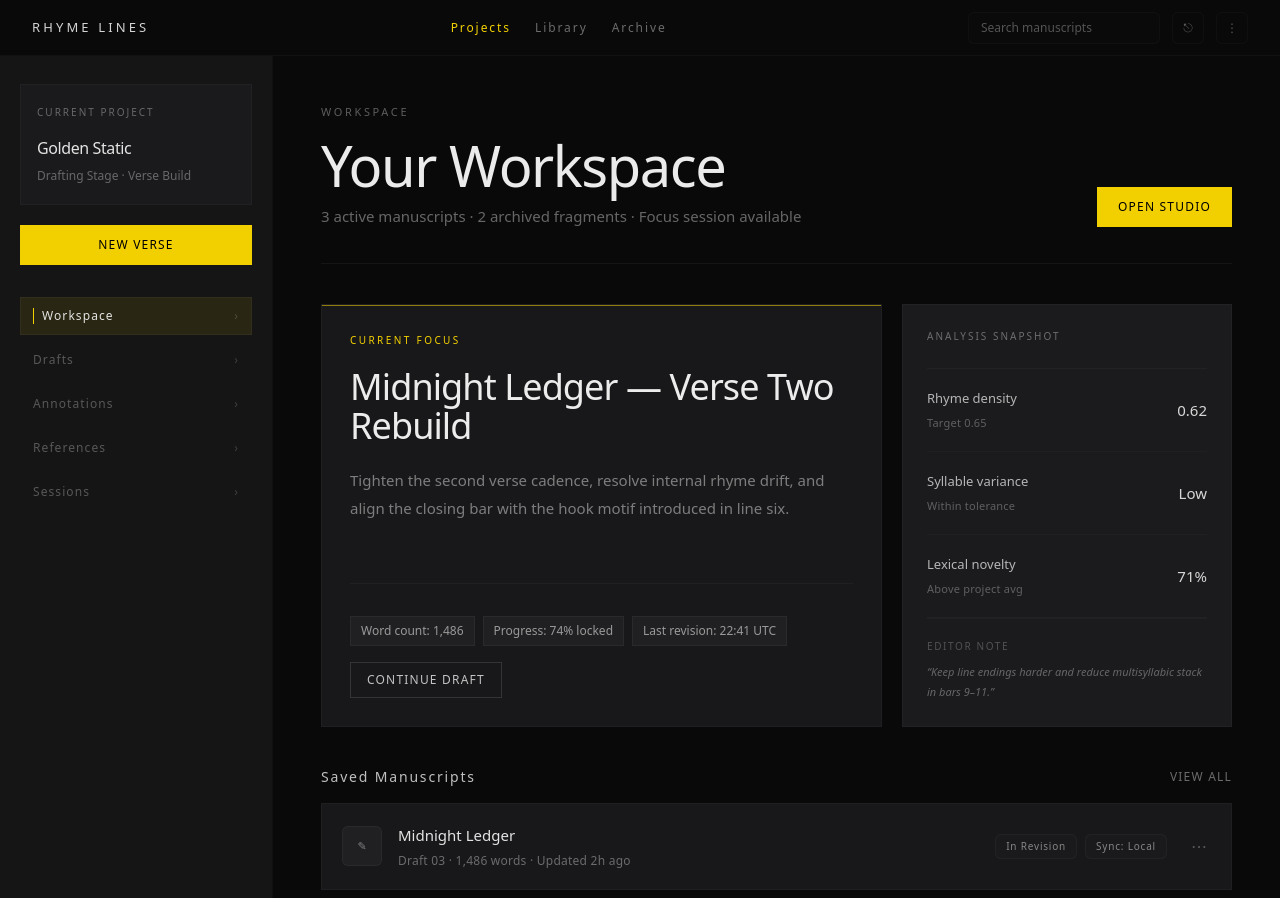
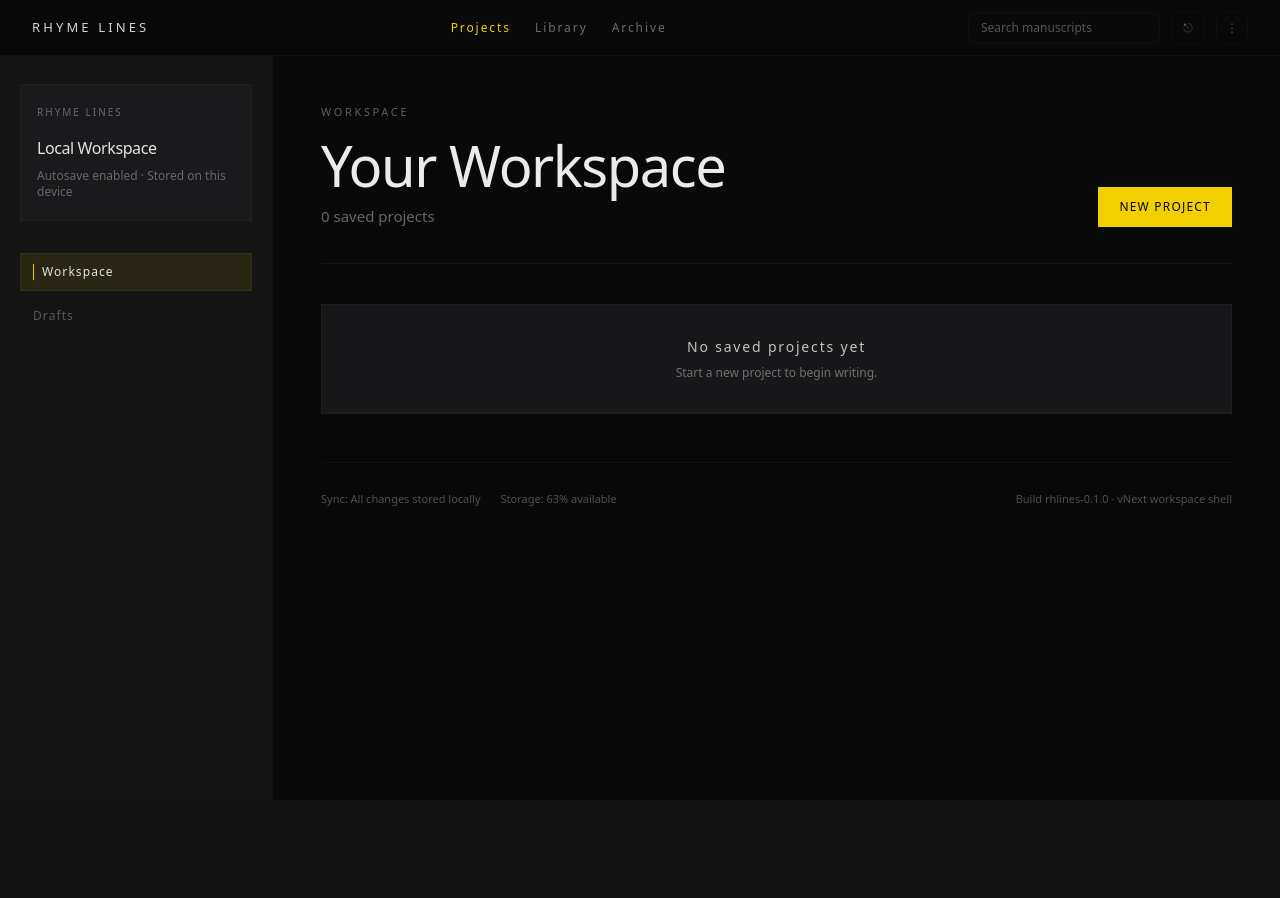
Before and after one commit to ClayTheMisfit/rhyme-lines, a Next.js app: page / in a window 1280 px wide. Shown: the top 898 px of the page. After the commit the page ends 800 px from the top, so only its background shows below. Built offline with nearby package versions, Linux system fonts and the light colour scheme.

Commit message:
Wire dashboard to real local projects and editor routing

```diff
--- a/src/components/EditorLayout.tsx
+++ b/src/components/EditorLayout.tsx
@@ -1,17 +1,20 @@
 'use client'
 
 import { useEffect, useMemo, useState } from 'react'
+import { useSearchParams } from 'next/navigation'
 import { useTabsStore } from '@/store/tabsStore'
 import { shallow } from 'zustand/shallow'
 import TopBar from '@/components/TopBar'
 import EditorShell from '@/components/EditorShell'
 import { Tooltip, TooltipContent, TooltipProvider, TooltipTrigger } from '@/components/ui/tooltip'
+import { getLastOpenProjectId, setLastOpenProjectId } from '@/lib/projects/storage'
 
 const SIDEBAR_COLLAPSED_KEY = 'rhyme-lines:editor-sidebar-collapsed'
 const SIDEBAR_EXPANDED_WIDTH = 232
 const SIDEBAR_COLLAPSED_WIDTH = 52
 
 export default function EditorLayout() {
+  const searchParams = useSearchParams()
   const { tabs, activeTabId, newTab, setActive } = useTabsStore(
     (state) => ({
       tabs: state.tabs,
@@ -57,6 +60,22 @@ export default function EditorLayout() {
     window.addEventListener('keydown', handleSidebarShortcut)
     return () => window.removeEventListener('keydown', handleSidebarShortcut)
   }, [])
+
+  useEffect(() => {
+    const projectFromUrl = searchParams.get('project')
+    const projectId = projectFromUrl || getLastOpenProjectId()
+    if (!projectId) return
+    if (!tabs.some((tab) => tab.id === projectId)) return
+    if (activeTabId !== projectId) {
+      setActive(projectId)
+    }
+  }, [activeTabId, searchParams, setActive, tabs])
+
+  useEffect(() => {
+    if (activeTabId) {
+      setLastOpenProjectId(activeTabId)
+    }
+  }, [activeTabId])
 
   return (
     <div className="flex min-h-screen flex-col bg-[color:var(--rl-shell-bg)] text-[color:var(--rl-shell-text)]">
--- a/src/components/dashboard/dashboard-hero.tsx
+++ b/src/components/dashboard/dashboard-hero.tsx
@@ -1,6 +1,9 @@
-import Link from 'next/link'
+type DashboardHeroProps = {
+  projectCount: number
+  onCreateProject: () => void
+}
 
-export function DashboardHero() {
+export function DashboardHero({ projectCount, onCreateProject }: DashboardHeroProps) {
   return (
     <section className="flex flex-wrap items-start justify-between gap-6 border-b border-white/[0.05] pb-9">
       <div>
@@ -8,15 +11,16 @@ export function DashboardHero() {
         <h1 className="mt-4 text-4xl font-medium tracking-tight text-white/92 sm:text-5xl lg:text-[3.5rem] lg:leading-[1.02]">
           Your Workspace
         </h1>
-        <p className="mt-3 text-sm text-white/38 sm:text-[15px]">3 active manuscripts · 2 archived fragments · Focus session available</p>
+        <p className="mt-3 text-sm text-white/38 sm:text-[15px]">{projectCount} saved project{projectCount === 1 ? '' : 's'}</p>
       </div>
 
-      <Link
-        href="/editor"
+      <button
+        type="button"
+        onClick={onCreateProject}
         className="mt-3 inline-flex h-10 items-center self-end border border-[#f2d000] bg-[#f2d000] px-5 text-xs font-medium tracking-[0.1em] text-black sm:mt-6"
       >
-        OPEN STUDIO
-      </Link>
+        NEW PROJECT
+      </button>
     </section>
   )
 }
--- a/src/components/dashboard/dashboard-shell.tsx
+++ b/src/components/dashboard/dashboard-shell.tsx
@@ -1,33 +1,49 @@
+'use client'
+
+import { useCallback, useEffect, useState } from 'react'
+import { useRouter } from 'next/navigation'
 import { DashboardTopbar } from './dashboard-topbar'
 import { DashboardSidebar } from './dashboard-sidebar'
 import { DashboardHero } from './dashboard-hero'
-import { CurrentFocusCard } from './current-focus-card'
-import { AnalysisCard } from './analysis-card'
 import { ManuscriptList } from './manuscript-list'
 import { DashboardFooter } from './dashboard-footer'
-
-const manuscripts = [
-  {
-    id: 'm-1',
-    title: 'Midnight Ledger',
-    meta: 'Draft 03 · 1,486 words · Updated 2h ago',
-    status: ['In Revision', 'Sync: Local'],
-  },
-  {
-    id: 'm-2',
-    title: 'Neon Psalms',
-    meta: 'Draft 07 · 2,140 words · Updated yesterday',
-    status: ['Ready for Review', 'Cloud'],
-  },
-  {
-    id: 'm-3',
-    title: 'Concrete Lullaby',
-    meta: 'Draft 01 · 824 words · Updated 3 days ago',
-    status: ['Early Draft'],
-  },
-]
+import {
+  createProject,
+  deleteProject,
+  listProjectSummaries,
+  setLastOpenProjectId,
+  type ProjectSummary,
+} from '@/lib/projects/storage'
 
 export function DashboardShell() {
+  const router = useRouter()
+  const [projects, setProjects] = useState<ProjectSummary[]>([])
+
+  const reloadProjects = useCallback(() => {
+    setProjects(listProjectSummaries())
+  }, [])
+
+  useEffect(() => {
+    reloadProjects()
+    const handleStorage = () => reloadProjects()
+    window.addEventListener('storage', handleStorage)
+    return () => window.removeEventListener('storage', handleStorage)
+  }, [reloadProjects])
+
+  const handleCreateProject = useCallback(() => {
+    const project = createProject('Untitled')
+    setLastOpenProjectId(project.id)
+    router.push(`/editor?project=${project.id}`)
+  }, [router])
+
+  const handleDeleteProject = useCallback(
+    (id: string) => {
+      deleteProject(id)
+      reloadProjects()
+    },
+    [reloadProjects]
+  )
+
   return (
     <div className="dashboard-page min-h-screen bg-[#090909] text-white">
       <DashboardTopbar />
@@ -35,15 +51,10 @@ export function DashboardShell() {
         <DashboardSidebar />
 
         <main className="flex min-w-0 flex-col border-l border-white/[0.028] px-6 py-10 sm:px-10 sm:py-12 lg:px-12">
-          <DashboardHero />
-
-          <section className="mt-10 grid min-w-0 grid-cols-1 gap-5 xl:grid-cols-[minmax(0,1.7fr)_minmax(290px,1fr)]">
-            <CurrentFocusCard />
-            <AnalysisCard />
-          </section>
+          <DashboardHero projectCount={projects.length} onCreateProject={handleCreateProject} />
 
           <section className="mt-10 min-w-0">
-            <ManuscriptList rows={manuscripts} />
+            <ManuscriptList rows={projects} onDelete={handleDeleteProject} />
           </section>
 
           <DashboardFooter />
--- a/src/components/dashboard/dashboard-sidebar.tsx
+++ b/src/components/dashboard/dashboard-sidebar.tsx
@@ -1,43 +1,31 @@
-const links = ['Workspace', 'Drafts', 'Annotations', 'References', 'Sessions']
+const links = ['Workspace', 'Drafts']
 
 export function DashboardSidebar() {
   return (
     <aside className="flex min-h-full flex-col bg-[#151516] px-5 py-7">
       <div className="border border-white/[0.03] bg-[#1a1a1c] px-4 py-5">
-        <p className="text-[10px] uppercase tracking-[0.2em] text-white/34">Current Project</p>
-        <p className="mt-4 text-base font-medium tracking-tight text-white/88">Golden Static</p>
-        <p className="mt-2 text-xs text-white/34">Drafting Stage · Verse Build</p>
+        <p className="text-[10px] uppercase tracking-[0.2em] text-white/34">Rhyme Lines</p>
+        <p className="mt-4 text-base font-medium tracking-tight text-white/88">Local Workspace</p>
+        <p className="mt-2 text-xs text-white/34">Autosave enabled · Stored on this device</p>
       </div>
-
-      <button type="button" className="mt-5 h-10 border border-[#f2d000] bg-[#f2d000] px-3 text-xs font-medium tracking-[0.1em] text-black">
-        NEW VERSE
-      </button>
 
       <nav className="mt-8 space-y-1.5">
         {links.map((item) => (
-          <button
+          <div
             key={item}
-            type="button"
             className={`flex w-full items-center justify-between border px-3 py-2.5 text-left text-xs tracking-[0.09em] ${
               item === 'Workspace'
                 ? 'border-white/[0.045] bg-[#f2d000]/9 text-white/87'
-                : 'border-transparent text-white/28 hover:border-white/[0.04] hover:text-white/58'
+                : 'border-transparent text-white/28'
             }`}
           >
             <span className="flex items-center gap-2">
               {item === 'Workspace' ? <span className="h-4 w-px bg-[#f2d000]" aria-hidden /> : null}
               {item}
             </span>
-            <span className="text-white/18">›</span>
-          </button>
+          </div>
         ))}
       </nav>
-
-      <div className="mt-auto border-t border-white/[0.028] pt-5">
-        <button type="button" className="w-full border border-white/[0.03] bg-white/[0.006] px-3 py-2.5 text-left text-xs tracking-[0.09em] text-white/30 hover:text-white/52">
-          Help & Support
-        </button>
-      </div>
     </aside>
   )
 }
--- a/src/components/dashboard/manuscript-list.tsx
+++ b/src/components/dashboard/manuscript-list.tsx
@@ -1,28 +1,29 @@
+import type { ProjectSummary } from '@/lib/projects/storage'
 import { ManuscriptRow } from './manuscript-row'
 
-type Manuscript = {
-  id: string
-  title: string
-  meta: string
-  status: string[]
+type ManuscriptListProps = {
+  rows: ProjectSummary[]
+  onDelete?: (id: string) => void
 }
 
-type ManuscriptListProps = {
-  rows: Manuscript[]
-}
+export function ManuscriptList({ rows, onDelete }: ManuscriptListProps) {
+  if (!rows.length) {
+    return (
+      <section className="border border-white/[0.032] bg-[#18181a] px-5 py-8 text-center">
+        <h3 className="text-sm tracking-[0.13em] text-white/74">No saved projects yet</h3>
+        <p className="mt-2 text-xs text-white/38">Start a new project to begin writing.</p>
+      </section>
+    )
+  }
 
-export function ManuscriptList({ rows }: ManuscriptListProps) {
   return (
     <section>
       <div className="mb-4 flex items-center justify-between">
         <h3 className="text-sm tracking-[0.13em] text-white/74">Saved Manuscripts</h3>
-        <button type="button" className="text-xs tracking-[0.1em] text-white/40 hover:text-white/68">
-          VIEW ALL
-        </button>
       </div>
       <ul className="space-y-2.5">
         {rows.map((row) => (
-          <ManuscriptRow key={row.id} title={row.title} meta={row.meta} status={row.status} />
+          <ManuscriptRow key={row.id} project={row} onDelete={onDelete} />
         ))}
       </ul>
     </section>
--- a/src/components/dashboard/manuscript-row.tsx
+++ b/src/components/dashboard/manuscript-row.tsx
@@ -1,29 +1,38 @@
+import Link from 'next/link'
+import type { ProjectSummary } from '@/lib/projects/storage'
+
 type ManuscriptRowProps = {
-  title: string
-  meta: string
-  status: string[]
+  project: ProjectSummary
+  onDelete?: (id: string) => void
 }
 
-export function ManuscriptRow({ title, meta, status }: ManuscriptRowProps) {
+const formatUpdatedAt = (iso: string) => {
+  const date = new Date(iso)
+  return Number.isNaN(date.getTime()) ? 'Unknown update time' : date.toLocaleString()
+}
+
+export function ManuscriptRow({ project, onDelete }: ManuscriptRowProps) {
   return (
-    <li className="grid grid-cols-[auto_minmax(0,1fr)_auto_auto] items-center gap-4 border border-white/[0.032] bg-[#18181a] px-4 py-4.5 sm:px-5 sm:py-5">
-      <div className="flex h-10 w-10 items-center justify-center rounded-[6px] border border-white/[0.04] bg-[#202023] text-[11px] text-white/44">
-        ✎
-      </div>
-      <div className="min-w-0">
-        <p className="truncate text-[15px] text-white/88">{title}</p>
-        <p className="mt-1.5 truncate text-xs tracking-[0.02em] text-white/36">{meta}</p>
-      </div>
-      <div className="hidden items-center gap-2 sm:flex">
-        {status.map((chip) => (
-          <span key={chip} className="rounded-[6px] border border-white/[0.035] bg-white/[0.012] px-2.5 py-1 text-[10px] tracking-[0.08em] text-white/47">
-            {chip}
-          </span>
-        ))}
-      </div>
-      <button type="button" className="ml-2 mr-1 text-white/28 hover:text-white/56" aria-label="More manuscript actions">
-        ⋯
-      </button>
+    <li className="grid grid-cols-[minmax(0,1fr)_auto] items-center gap-3 border border-white/[0.032] bg-[#18181a] px-4 py-4.5 sm:px-5 sm:py-5">
+      <Link href={`/editor?project=${project.id}`} className="min-w-0">
+        <p className="truncate text-[15px] text-white/88">{project.title}</p>
+        <p className="mt-1.5 truncate text-xs tracking-[0.02em] text-white/36">
+          {project.preview || 'Empty draft'}
+        </p>
+        <p className="mt-1 text-[11px] tracking-[0.02em] text-white/28">
+          {project.wordCount} words · {project.lineCount} lines · Updated {formatUpdatedAt(project.updatedAt)}
+        </p>
+      </Link>
+      {onDelete ? (
+        <button
+          type="button"
+          onClick={() => onDelete(project.id)}
+          className="ml-2 mr-1 text-white/28 hover:text-white/56"
+          aria-label={`Delete ${project.title}`}
+        >
+          ✕
+        </button>
+      ) : null}
     </li>
   )
 }
--- a/src/lib/persist/storage.ts
+++ b/src/lib/persist/storage.ts
@@ -27,7 +27,14 @@ type StorageDataMap = {
 
 const LEGACY_KEYS: Record<StorageKey, string[]> = {
   settings: ['rhyme-lines:settings'],
-  drafts: ['rhyme-lines.tabs.v1', 'rhyme-lines:doc:current:v2', 'rhyme-lines:doc:current'],
+  drafts: [
+    'rhyme-lines.tabs.v1',
+    'rhyme-lines:doc:current:v2',
+    'rhyme-lines:doc:current',
+    'draft',
+    'editor-content',
+    'autosave',
+  ],
   panel: ['rhyme-panel-store', 'rhyme-lines:ui:rhyme-panel'],
 }
 
--- /dev/null
+++ b/src/lib/projects/storage.ts
@@ -0,0 +1,152 @@
+import { readWithMigrations, writeVersioned } from '@/lib/persist/storage'
+import { type DraftCollection, type DraftSchema } from '@/lib/persist/schema'
+
+const LAST_OPEN_PROJECT_ID_KEY = 'rhyme-lines:last-open-project-id'
+
+export interface ProjectDocument {
+  id: string
+  title: string
+  content: string
+  createdAt: string
+  updatedAt: string
+}
+
+export interface ProjectSummary {
+  id: string
+  title: string
+  preview: string
+  createdAt: string
+  updatedAt: string
+  wordCount: number
+  lineCount: number
+}
+
+const toIso = (timestamp: number) => new Date(timestamp).toISOString()
+
+const normalizeContent = (content: string) => content.replace(/\r\n?/g, '\n')
+
+const fromIso = (value: string, fallback = Date.now()) => {
+  const parsed = Date.parse(value)
+  return Number.isFinite(parsed) ? parsed : fallback
+}
+
+const countLines = (content: string) => normalizeContent(content).split('\n').length
+
+const countWords = (content: string) => {
+  const words = normalizeContent(content)
+    .trim()
+    .match(/\S+/g)
+  return words?.length ?? 0
+}
+
+const previewFromContent = (content: string) => normalizeContent(content).replace(/\s+/g, ' ').trim().slice(0, 140)
+
+
+const hasContent = (draft: DraftSchema) => draft.lines.some((line) => line.text.trim().length > 0)
+
+const isPlaceholderDraft = (draft: DraftSchema) => {
+  const normalizedTitle = draft.title?.trim() || 'Untitled'
+  return normalizedTitle === 'Untitled' && !hasContent(draft)
+}
+
+const filterMeaningfulDrafts = (drafts: DraftSchema[]) => {
+  if (drafts.length === 1 && isPlaceholderDraft(drafts[0])) {
+    return []
+  }
+  return drafts
+}
+
+const parseDraft = (draft: DraftSchema): ProjectDocument => ({
+  id: draft.docId,
+  title: draft.title?.trim() || 'Untitled',
+  content: draft.lines.map((line) => line.text).join('\n'),
+  createdAt: toIso(draft.createdAt),
+  updatedAt: toIso(draft.updatedAt),
+})
+
+const toSummary = (project: ProjectDocument): ProjectSummary => ({
+  id: project.id,
+  title: project.title,
+  preview: previewFromContent(project.content),
+  createdAt: project.createdAt,
+  updatedAt: project.updatedAt,
+  wordCount: countWords(project.content),
+  lineCount: countLines(project.content),
+})
+
+const toDraft = (project: ProjectDocument, previous?: DraftSchema): DraftSchema => {
+  const normalized = normalizeContent(project.content)
+  const lines = normalized.split('\n').map((text, index) => ({
+    id: previous?.lines[index]?.id ?? `${project.id}-line-${index}`,
+    text,
+  }))
+
+  return {
+    docId: project.id,
+    title: project.title.trim() || 'Untitled',
+    createdAt: fromIso(project.createdAt),
+    updatedAt: fromIso(project.updatedAt),
+    lines: lines.length ? lines : [{ id: `${project.id}-line-0`, text: '' }],
+    selection: previous?.selection,
+  }
+}
+
+const readCollection = (): DraftCollection => readWithMigrations('drafts').data
+
+const writeCollection = (collection: DraftCollection) => writeVersioned('drafts', collection)
+
+const sortByUpdated = (projects: ProjectSummary[]) =>
+  [...projects].sort((a, b) => Date.parse(b.updatedAt) - Date.parse(a.updatedAt))
+
+export const listProjectSummaries = (): ProjectSummary[] => {
+  const collection = readCollection()
+  const drafts = filterMeaningfulDrafts(collection.drafts)
+  return sortByUpdated(drafts.map((draft) => toSummary(parseDraft(draft))))
+}
+
+export const createProject = (title = 'Untitled'): ProjectDocument => {
+  const now = new Date().toISOString()
+  const project: ProjectDocument = {
+    id: typeof crypto !== 'undefined' && typeof crypto.randomUUID === 'function'
+      ? crypto.randomUUID()
+      : `project-${Math.random().toString(16).slice(2)}-${Date.now().toString(16)}`,
+    title,
+    content: '',
+    createdAt: now,
+    updatedAt: now,
+  }
+
+  const collection = readCollection()
+  const existingDrafts = filterMeaningfulDrafts(collection.drafts)
+  const draft = toDraft(project)
+  writeCollection({ drafts: [...existingDrafts, draft], activeId: project.id })
+  setLastOpenProjectId(project.id)
+  return project
+}
+
+export const deleteProject = (id: string): void => {
+  const collection = readCollection()
+  const drafts = collection.drafts.filter((draft) => draft.docId !== id)
+  const activeId = drafts.find((draft) => draft.docId === collection.activeId)?.docId ?? drafts[0]?.docId ?? ''
+  writeCollection({ drafts, activeId })
+  if (getLastOpenProjectId() === id) setLastOpenProjectId(activeId || null)
+}
+
+export const setLastOpenProjectId = (id: string | null) => {
+  if (typeof window === 'undefined') return
+  if (id) {
+    window.localStorage.setItem(LAST_OPEN_PROJECT_ID_KEY, id)
+  } else {
+    window.localStorage.removeItem(LAST_OPEN_PROJECT_ID_KEY)
+  }
+}
+
+export const getLastOpenProjectId = (): string | null => {
+  if (typeof window === 'undefined') return null
+  return window.localStorage.getItem(LAST_OPEN_PROJECT_ID_KEY)
+}
+
+export const summariesFromCollection = (collection: DraftCollection): ProjectSummary[] =>
+  sortByUpdated(filterMeaningfulDrafts(collection.drafts).map((draft) => toSummary(parseDraft(draft))))
+
+export { LAST_OPEN_PROJECT_ID_KEY }
```
Also changed, not shown: 1 other file (tests, documents, lock files or other folders).
